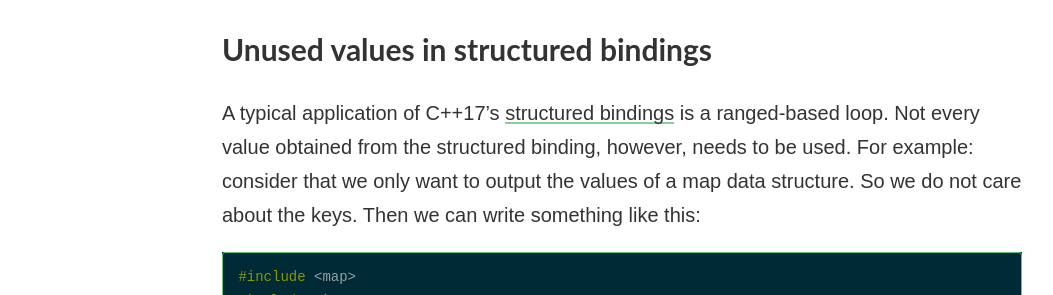
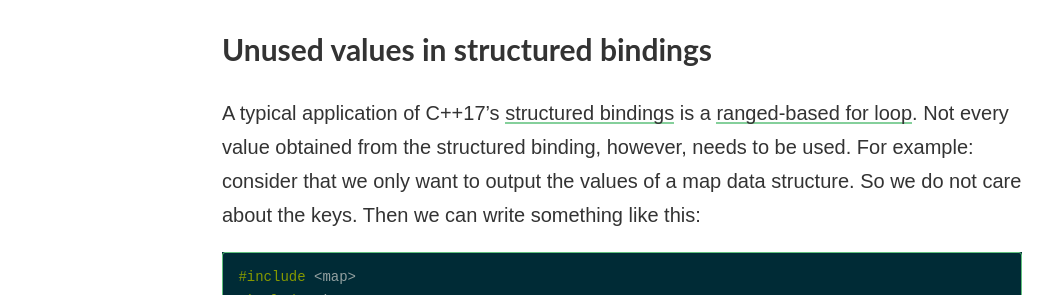
Before and after one commit to matt77hias/Blog, a Jekyll site: the page built from _posts/2018-01-27-cpp-wishlist.md, in a window 1280 px wide and 900 px high, scrolled down 11408 px. Shown: the part 158-453 px from the top of the window, without its empty margins (18-1071 px from the left). Built offline with Jekyll 4.4.1, drawn with Linux system fonts in a browser that asks for light colours; comment, search, counter and statistics services are not loaded.

Commit message:
Update 2018-01-27-cpp-wishlist.md

````diff
--- a/_posts/2018-01-27-cpp-wishlist.md
+++ b/_posts/2018-01-27-cpp-wishlist.md
@@ -395,7 +395,7 @@ Unfortunately, there is a rather large caveat when looking at the documentation
 The aforementioned `GetProcessTimes` is, as one would guess, only available for Windows operating systems. The `std` leaves us thus empty-handed. But even if C's `clock` worked the way it is supposed to on all platforms, we still need a clock inside `<chrono>` with an interface similar to the other clocks (`std::chrono::system_clock`, `std::chrono::steady_clock`, `std::chrono::high_resolution_clock`).
 
 # Unused values in structured bindings
-A typical application of C++17's [structured bindings](http://en.cppreference.com/w/cpp/language/structured_binding) is a ranged-based loop. Not every value obtained from the structured binding, however, needs to be used. For example: consider that we only want to output the values of a map data structure.
+A typical application of C++17's [structured bindings](http://en.cppreference.com/w/cpp/language/structured_binding) is a [ranged-based for loop](https://en.cppreference.com/w/cpp/language/range-for). Not every value obtained from the structured binding, however, needs to be used. For example: consider that we only want to output the values of a map data structure.
 So we do not care about the keys. Then we can write something like this:
 
 ```c++
````
